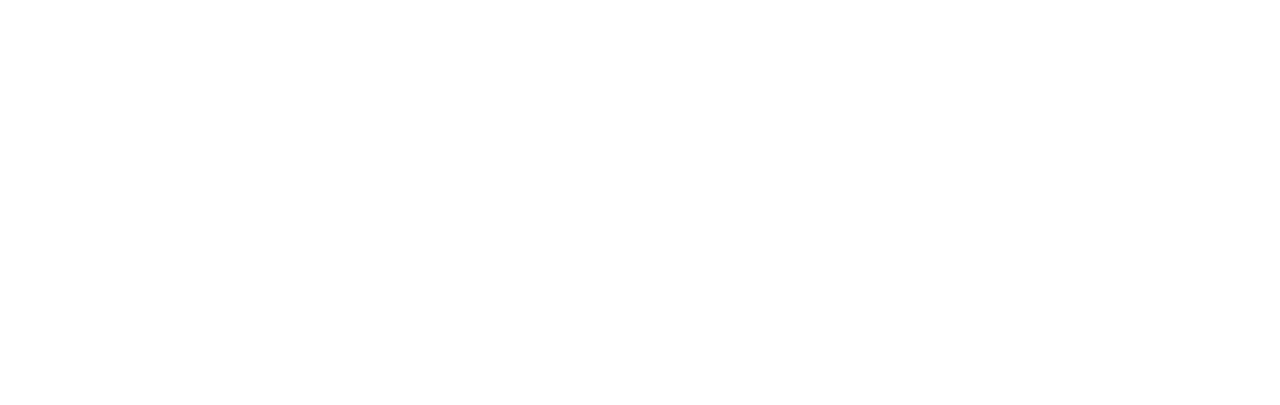
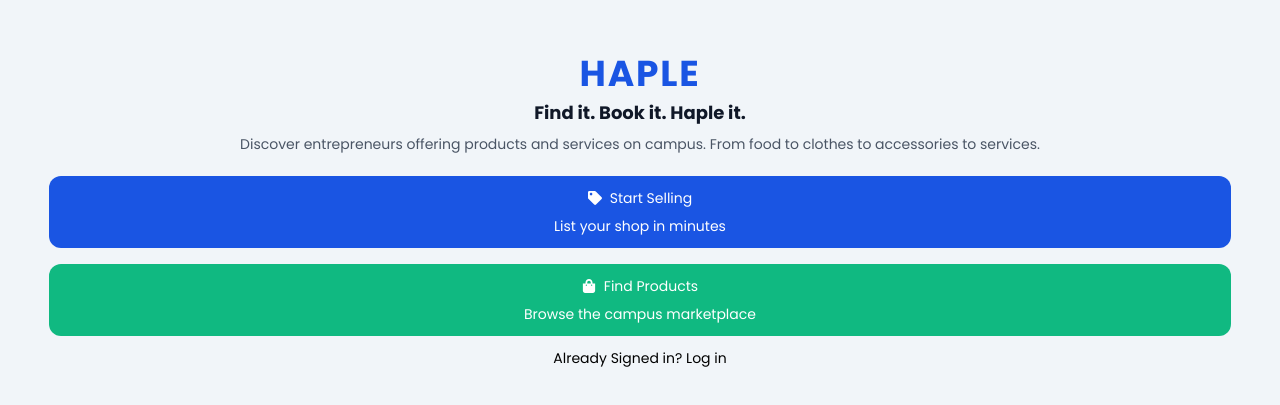
Before and after one commit to BuildingStartup/Haple, a React (Vite) app: page / in a window 1280 px wide. Before the commit this address had no page. Shown: the part 189-594 px from the top of the page. Built offline with nearby package versions, Linux system fonts and the light colour scheme.

Commit message:
Home Page Added

```diff
--- a/index.html
+++ b/index.html
@@ -1,9 +1,16 @@
-<!doctype html>
+<!DOCTYPE html>
 <html lang="en">
   <head>
     <meta charset="UTF-8" />
     <link rel="icon" type="image/svg+xml" href="/vite.svg" />
     <meta name="viewport" content="width=device-width, initial-scale=1.0" />
+    <!-- Poppins Font -->
+    <link rel="preconnect" href="https://fonts.googleapis.com" />
+    <link rel="preconnect" href="https://fonts.gstatic.com" crossorigin />
+    <link
+      href="https://fonts.googleapis.com/css2?family=Poppins:ital,wght@0,100;0,200;0,300;0,400;0,500;0,600;0,700;0,800;0,900;1,100;1,200;1,300;1,400;1,500;1,600;1,700;1,800;1,900&display=swap"
+      rel="stylesheet"
+    />
     <title>haple</title>
   </head>
   <body>
--- a/src/App.jsx
+++ b/src/App.jsx
@@ -1,6 +1,7 @@
 import { BrowserRouter, Route, Routes } from "react-router-dom";
 import { Toaster } from "react-hot-toast";
-
+// PAGES
+import Home from "./Home/Home.jsx";
 
 function App() {
   return (
@@ -8,12 +9,13 @@
       <BrowserRouter>
         <Routes>
           {/* routes go in here */}
+          <Route path="/" element={<Home />} />
         </Routes>
       </BrowserRouter>
       <Toaster
         position="top-center"
         gutter={12}
-    containerStyle={{margin: "8px"}}
+        containerStyle={{ margin: "8px" }}
         toastOptions={{
           success: {
             duration: 3000,
@@ -26,12 +28,12 @@
             maxWidth: "500px",
             padding: "16px 20px",
             backgroundColor: "white",
-        color: "black"
-      }
+            color: "black",
+          },
         }}
       />
     </>
-  )
+  );
 }
 
-export default App
+export default App;
--- /dev/null
+++ b/src/Home/Home.jsx
@@ -0,0 +1,45 @@
+import { FaShoppingBag } from "react-icons/fa";
+import { FaTag } from "react-icons/fa";
+export default function Home() {
+  return (
+    <section className="h-screen w-full flex flex-col justify-center bg-[#F1F5F9] px-1 text-center">
+      <div className="flex flex-col items-center text-sm  space-y-2">
+        <h1 className="tracking-wider text-4xl text-[#1A55E3] font-bold">
+          HAPLE
+        </h1>
+        <p className="text-gray-900 font-bold text-lg leading-tight">
+          Find it. Book it. Haple it.
+        </p>
+
+        <p className="text-gray-600 text-sm leading-relaxed">
+          Discover entrepreneurs offering products and services on campus. From
+          food to clothes to accessories to services.
+        </p>
+      </div>
+      <div className="w-[93%] flex flex-col justify-center mx-auto gap-4 text-white mt-5 text-sm">
+        <button className=" bg-[#1A55E3] py-3 rounded-xl text-sm">
+          <p className="flex gap-2 items-center justify-center  mb-2">
+            <span>
+              <FaTag />
+            </span>
+            Start Selling
+          </p>
+          <p>List your shop in minutes</p>
+        </button>
+        {/*  */}
+        <button className="bg-[#10B981] py-3 rounded-xl">
+          <p className="flex gap-2 items-center justify-center mb-2">
+            <span>
+              <FaShoppingBag />
+            </span>
+            Find Products
+          </p>
+          <p>Browse the campus marketplace</p>
+        </button>
+      </div>
+      <p className="text-sm mt-3">
+        Already Signed in? <a href="#">Log in</a>
+      </p>
+    </section>
+  );
+}
--- a/src/index.css
+++ b/src/index.css
@@ -1 +1,11 @@
 @import "tailwindcss";
+
+body {
+  padding: 0;
+  margin: 0;
+  box-sizing: border-box;
+  font-family: "Poppins", sans-serif;
+  font-style: normal;
+  /* bg-[#F8FAFC] */
+  /* Helping All People Locate Entrepreneurs */
+}
```
Also changed, not shown: 1 other file (tests, documents, lock files or other folders). Lines whose indentation alone changed are shown as unchanged.
